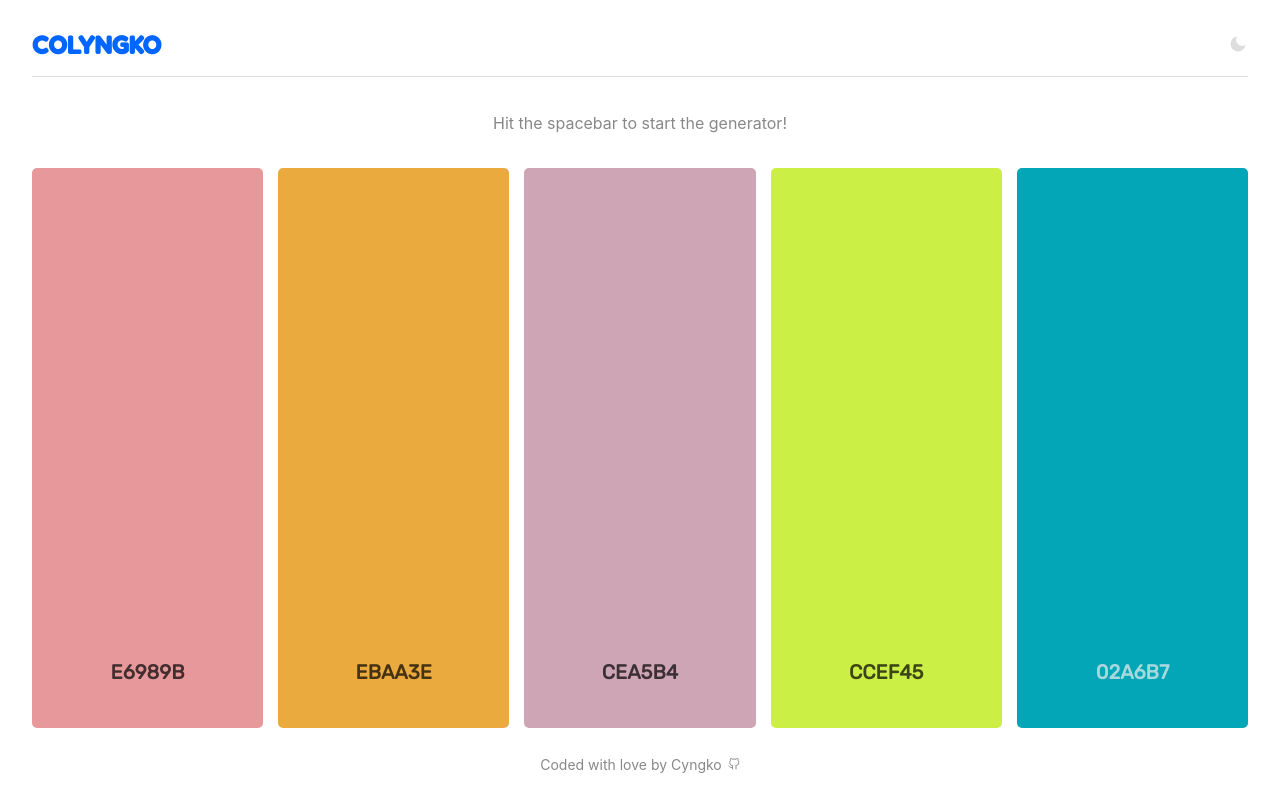
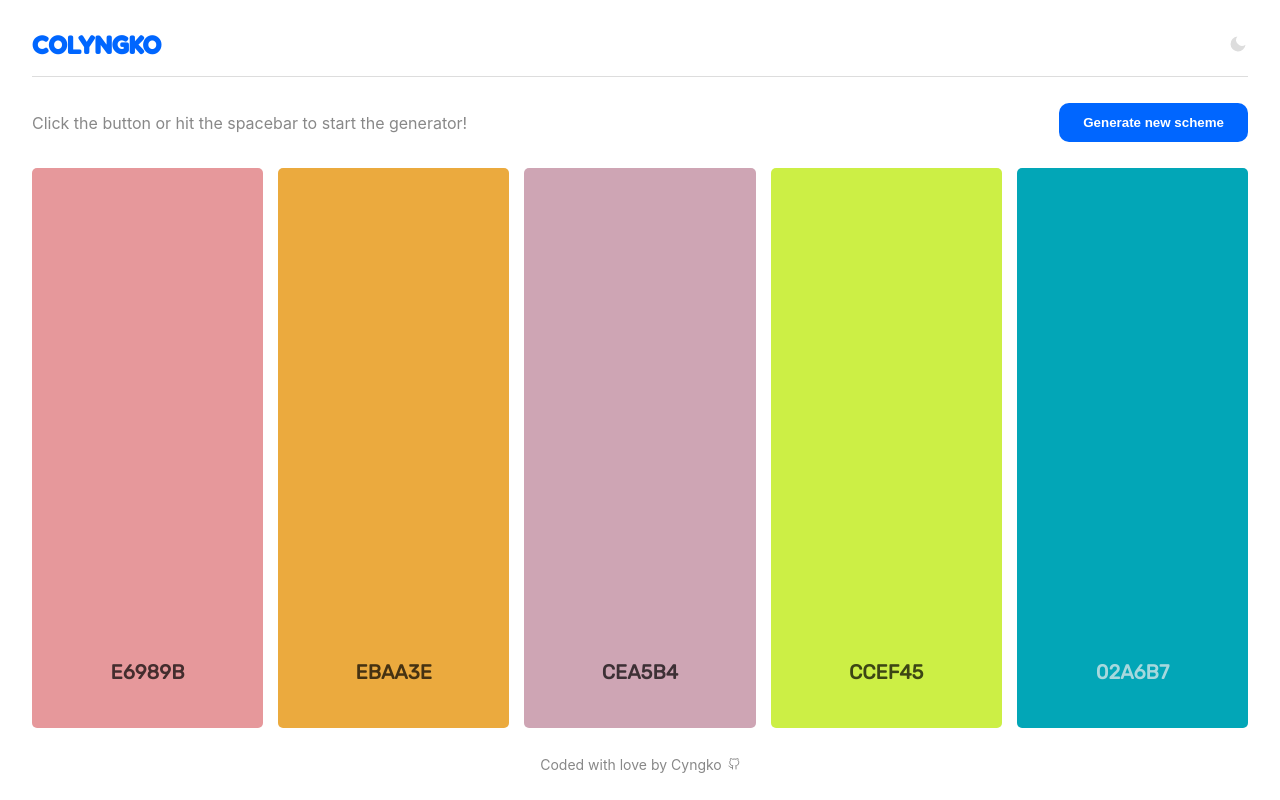
Before and after one commit to cyngko/color-palette-generator, a React (Create React App) app: page / in a window 1280 px wide. Built offline with nearby package versions, Linux system fonts and the light colour scheme.

Commit message:
Updated style.css

```diff
--- a/src/App.css
+++ b/src/App.css
@@ -13,11 +13,16 @@
   transition: 350ms ease-in-out;
 }
 .generateMessage {
-  text-align: center;
   color: #888;
 }
 .GenerateBtn {
-  display: none;
+  padding: 12px 24px;
+  border-radius: 10px;
+  font-weight: 700;
+  background: #06f;
+  color: #fff;
+  border: none;
+  outline: none;
 }
 .PaletteBlock {
   width: 19%;
@@ -119,7 +124,7 @@
   width: 95%;
   display: flex;
   align-items: center;
-  justify-content: center;
+  justify-content: space-between;
 }
 
 .Footer {
--- a/src/components/controlBar.jsx
+++ b/src/components/controlBar.jsx
@@ -3,12 +3,12 @@ import React from 'react';
 export default function ControllBar({ onGetScheme, mode }) {
   return (
     <div className='ControlBar'>
+      <p className='generateMessage'>
+        Click the button or hit the spacebar to start the generator!
+      </p>
       <button className='GenerateBtn' onClick={onGetScheme}>
-        Generate
+        Generate new scheme
       </button>
-      <p className='generateMessage'>
-        Hit the spacebar to start the generator!
-      </p>
     </div>
   );
 }
```
